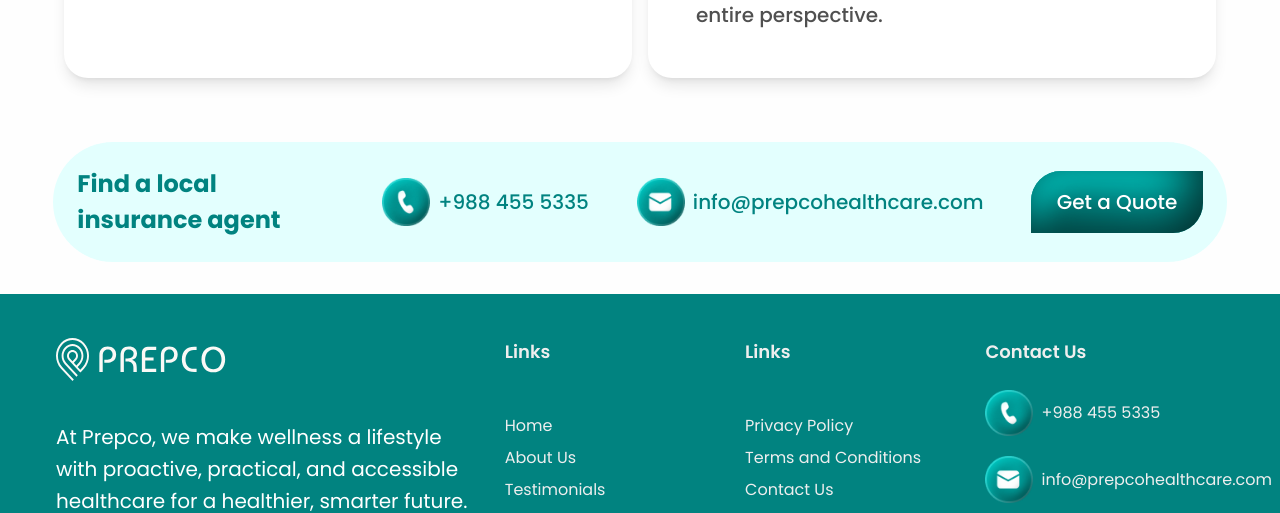
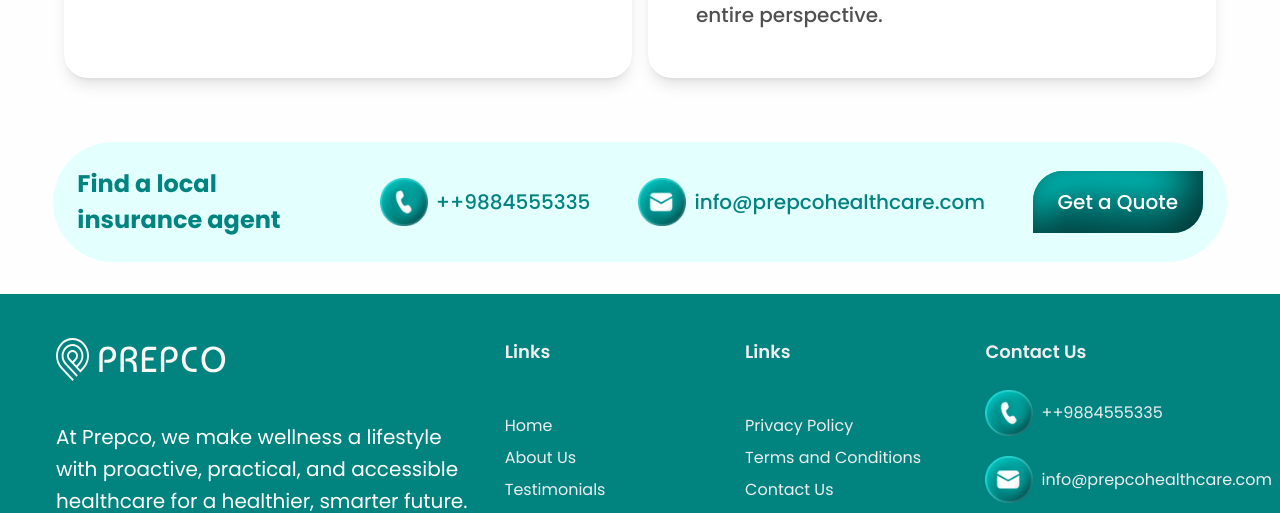
Before and after one commit to Prepco-creator/PREPCO, a Next.js app: page /testimonials in a window 1280 px wide. Shown: the part 1945-2458 px from the top of the page. Built offline with nearby package versions, Linux system fonts and the light colour scheme; a web font is replaced by a local one.

Commit message:
contacts updated

```diff
--- a/src/components/comman/CTA.tsx
+++ b/src/components/comman/CTA.tsx
@@ -14,7 +14,7 @@ const CTA: React.FC<CTAProps> = ({ className }) => {
             <h1 className='flex-[3] text-custom-16 lg:text-custom-24 font-medium text-primary'>Find a local insurance agent</h1>
             <div className='flex flex-row gap-2 items-center text-custom-14'>
                 <Image width={48} height={48} className='w-[32px] h-[32px] lg:w-[48px] lg:h-[48px] hover:-translate-y-2 transition-transform duration-200' src={images.pngs.phoneIcon} alt="" />
-                <p className='text-primary text-custom-14 lg:text-custom-20'>+988 455 5335</p>
+                <p className='text-primary text-custom-14 lg:text-custom-20'>++9884555335</p>
             </div>
             <div className='flex flex-row gap-2 items-center'>
                 <Image width={48} height={48} className='w-[32px] h-[32px] lg:w-[48px] lg:h-[48px] hover:-translate-y-2 transition-transform duration-200' src={images.pngs.mailIcon} alt="" />
--- a/src/components/comman/Footer.tsx
+++ b/src/components/comman/Footer.tsx
@@ -135,7 +135,7 @@ const Footer = () => {
                     />
                   </div>
                   <span className="text-secondaryLight text-custom-16">
-                    +988 455 5335
+                    ++9884555335
                   </span>
                 </li>
                 <li className="flex items-center gap-2">
--- a/src/components/contact/HeroSection.tsx
+++ b/src/components/contact/HeroSection.tsx
@@ -32,7 +32,7 @@ const HeroSection = () => {
               className="hover:-translate-y-2 transition-transform duration-200"
             />
             <p className="text-custom-16 lg:text-custom-20 text-primary">
-              +988 455 5335
+              ++9884555335
             </p>
           </div>
 
```
